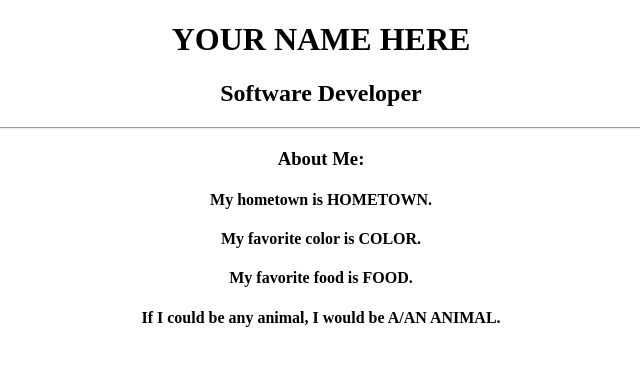
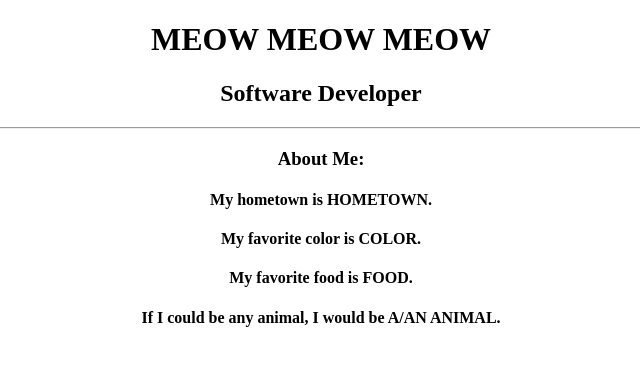
Before and after one commit to codeyolo/my-first-successful-git, a plain HTML site: page index.html in a window 1280 px wide. Shown: the whole page, without its empty margins (319-959 px from the left). Drawn offline with Linux system fonts and the light colour scheme.

Commit message:
added meow's

```diff
--- a/index.html
+++ b/index.html
@@ -7,7 +7,7 @@
           </head>
           <body>
             <div align="center">
-                <h1>YOUR NAME HERE</h1>
+                <h1>MEOW MEOW MEOW</h1>
                 <h2>Software Developer</h2>
                 <hr>
                 <h3>About Me:</h3>
```
